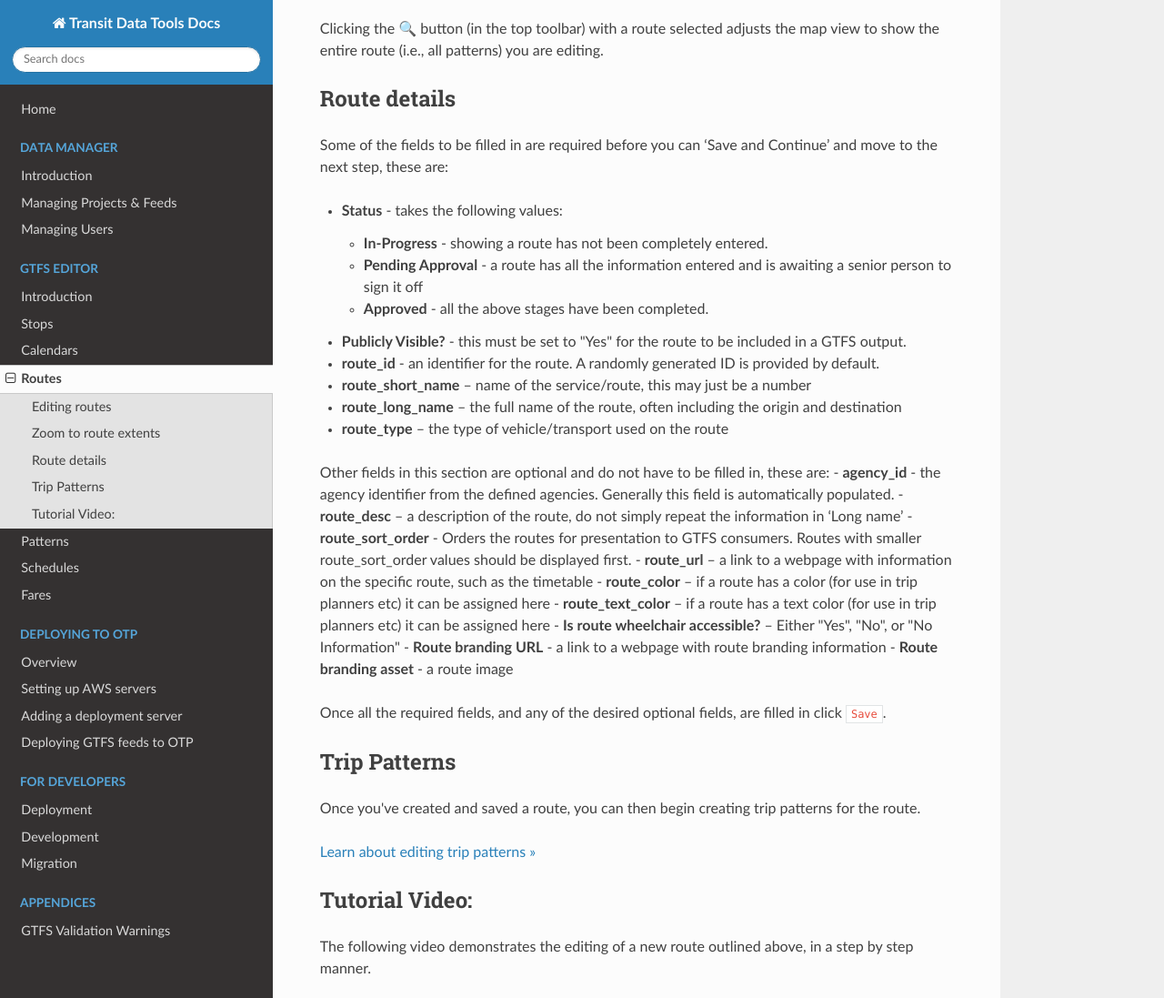
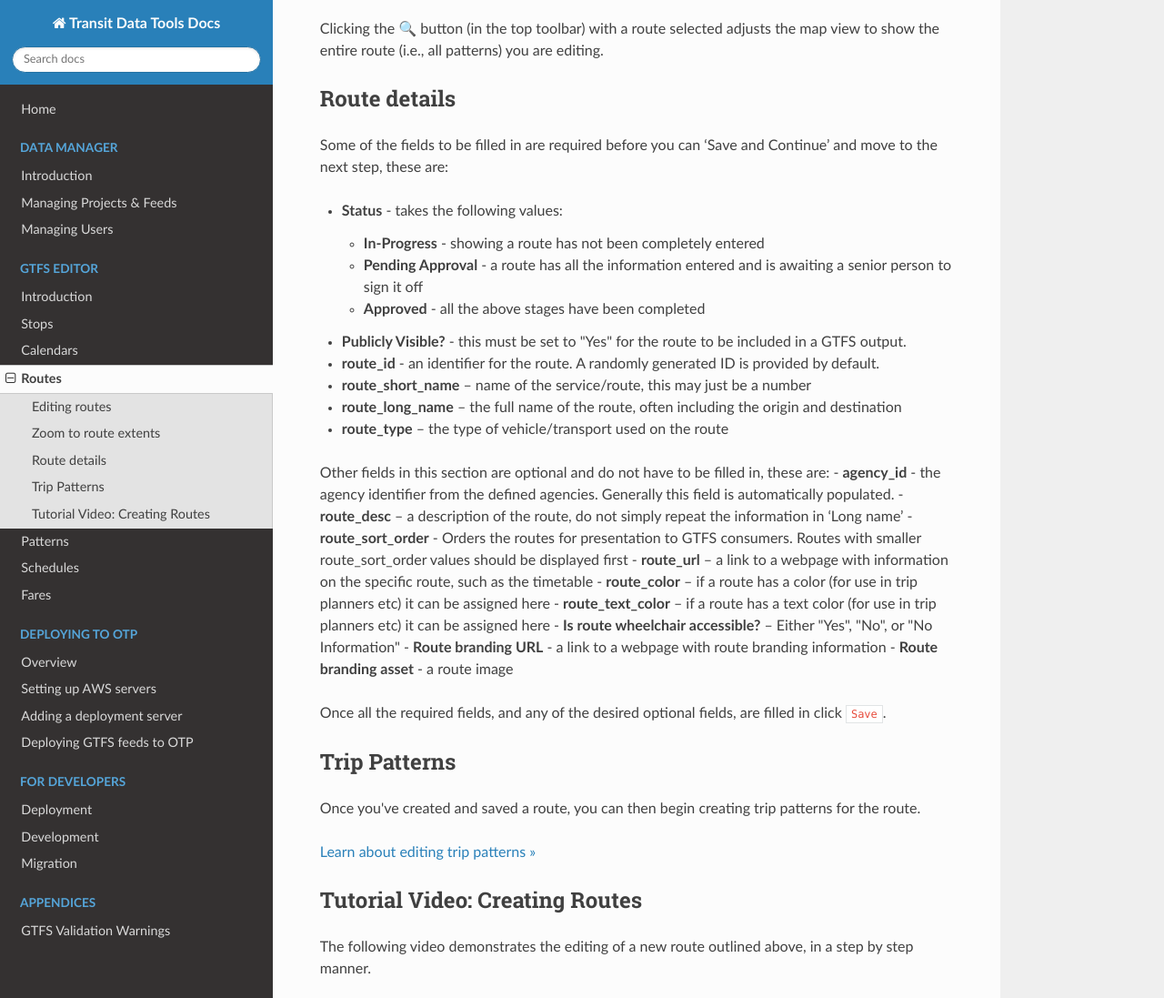
Before and after one commit to wtchen/datatools-ui, an MkDocs documentation site: the page built from docs/user/editor/routes.md, in a window 1280 px wide and 1400 px high, scrolled down 773 px, cut to the strip 0-1097 px from the top of the window. Shown: the whole strip at 91% size. Built offline with MkDocs 1.6.1, drawn with Linux system fonts in a browser that asks for light colours; nearby versions of some CDN libraries; old or Windows-style settings are respelled for this version of MkDocs.

Commit message:
docs: Responding to Binh's docs comments
Addressing Binh's comments about screenshots, video formatting, etc.

```diff
--- a/docs/user/editor/routes.md
+++ b/docs/user/editor/routes.md
@@ -16,9 +16,9 @@
 Some of the fields to be filled in are required before you can ‘Save and Continue’ and move to the next step, these are:
 
 - **Status** - takes the following values:
-    - **In-Progress** - showing a route has not been completely entered.
+    - **In-Progress** - showing a route has not been completely entered
     - **Pending Approval** - a route has all the information entered and is awaiting a senior person to sign it off
-    - **Approved** - all the above stages have been completed.
+    - **Approved** - all the above stages have been completed
 - **Publicly Visible?** - this must be set to "Yes" for the route to be included in a GTFS output.
 - **route_id** - an identifier for the route. A randomly generated ID is provided by default.
 - **route_short_name** – name of the service/route, this may just be a number
@@ -28,7 +28,7 @@
 Other fields in this section are optional and do not have to be filled in, these are:
 - **agency_id** - the agency identifier from the defined agencies. Generally this field is automatically populated.
 - **route_desc** – a description of the route, do not simply repeat the information in ‘Long name’
-- **route_sort_order** - Orders the routes for presentation to GTFS consumers. Routes with smaller route_sort_order values should be displayed first.
+- **route_sort_order** - Orders the routes for presentation to GTFS consumers. Routes with smaller route_sort_order values should be displayed first
 - **route_url** – a link to a webpage with information on the specific route, such as the timetable
 - **route_color** – if a route has a color (for use in trip planners etc) it can be assigned here
 - **route_text_color** – if a route has a text color (for use in trip planners etc) it can be assigned here
@@ -45,7 +45,7 @@
 
 [Learn about editing trip patterns »](patterns)
 
-## Tutorial Video:
+## Tutorial Video: Creating Routes
 The following video demonstrates the editing of a new route outlined above, in a step by step manner.
 <iframe
     width="560"
```
Also changed, not shown: docs/user/editor/calendars.md (+5 -4 lines), docs/user/editor/fares.md (+4 -3 lines), docs/user/editor/patterns.md (+1 -1 lines), docs/user/editor/schedules.md (+1 -1 lines), docs/user/editor/stops.md (+17 -10 lines), docs/gif/edit-fares.gif (added), docs/gif/schedule-exception.gif (added), docs/img/add-fare-zone.png, docs/img/edit-fares.png (deleted).
